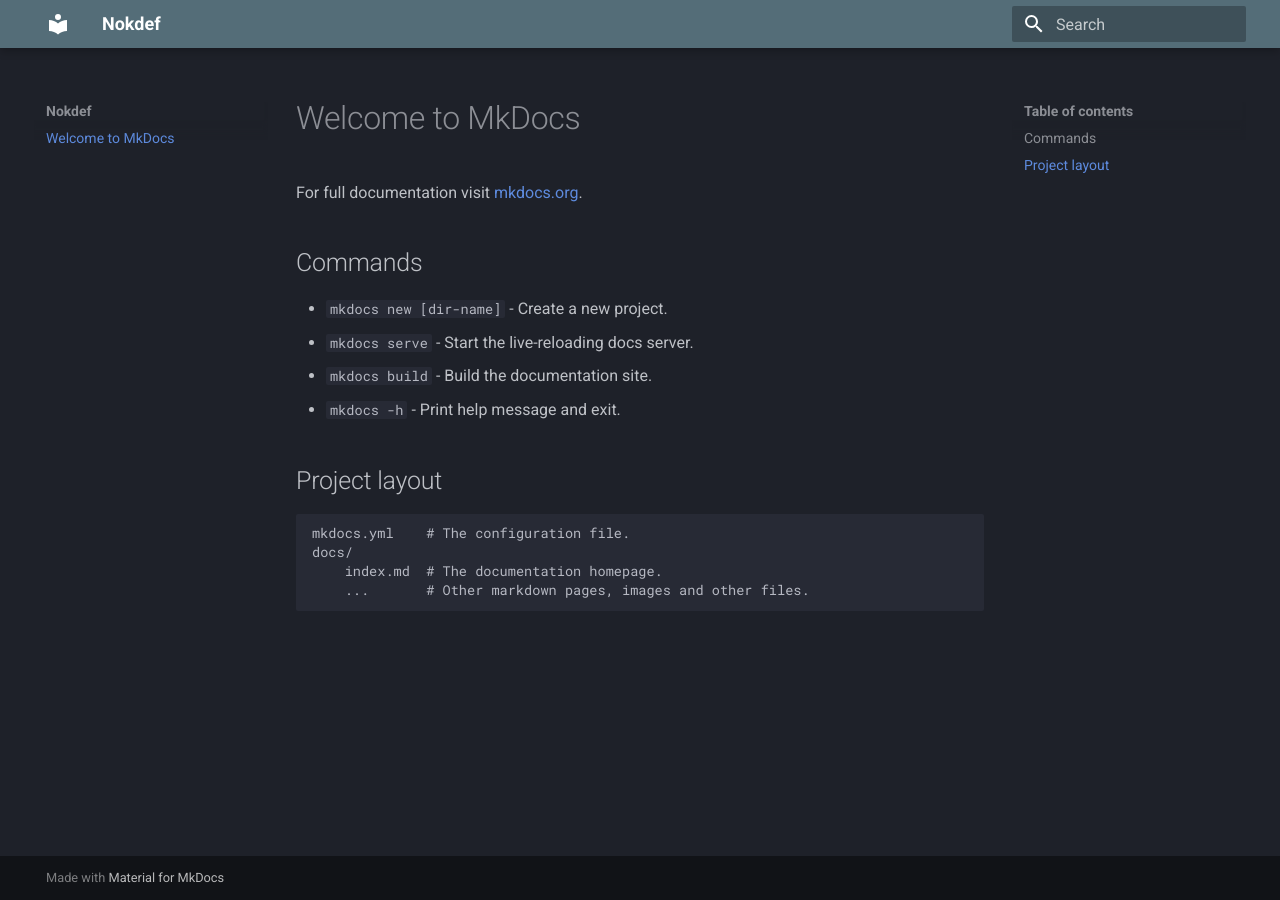
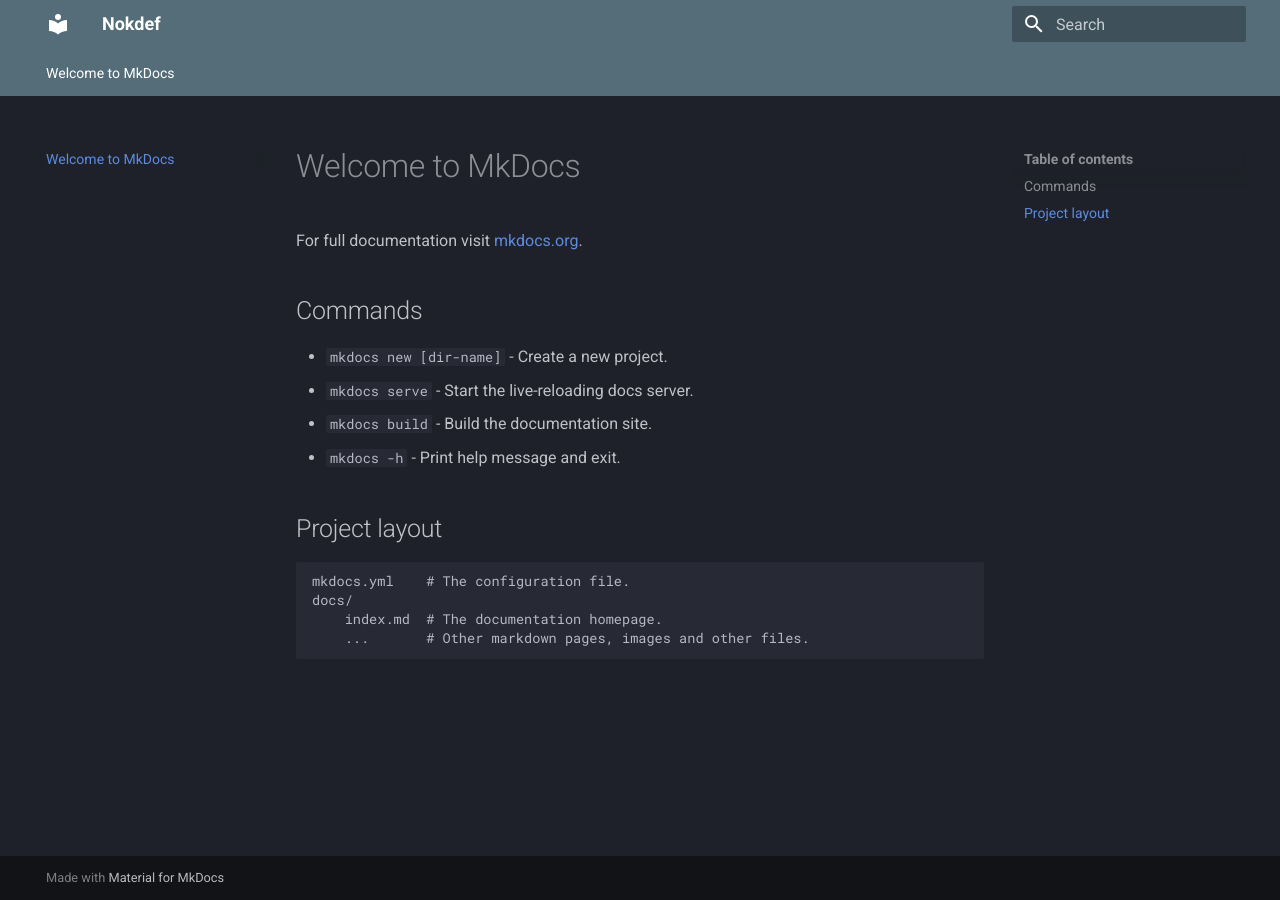
Before and after one commit to Nokdef/NokdefWebsite, an MkDocs documentation site: the page built from docs/index.md, in a window 1280 px wide. Built offline with MkDocs 1.6.1 and Material for MkDocs 9.7.7, drawn with Linux system fonts in a browser that asks for light colours.

Commit message:
Update mkdocs.yml

```diff
--- a/mkdocs.yml
+++ b/mkdocs.yml
@@ -7,3 +7,9 @@
     accent: light blue
   font:
     code: Roboto Mono
+  features:
+    - navigation.tabs
+    - navigation.indexes
+    - navigation.top
+  plugins:
+  - search
```
